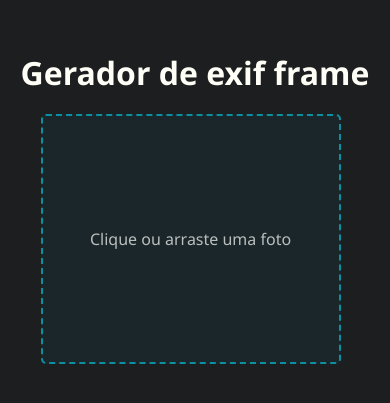
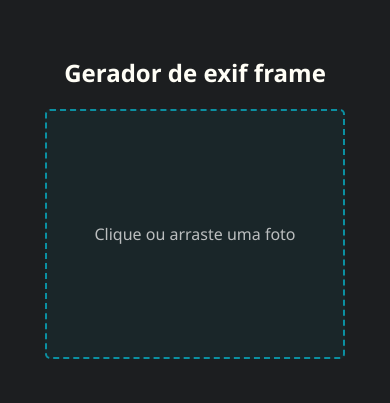
Before and after one commit to Gwin14/Criador-de-exif-frame, a React (Vite) app: page / in a window 390 px wide. Shown: the part 205-608 px from the top of the page. Built offline with nearby package versions, Linux system fonts and the light colour scheme.

Commit message:
fix: alinhamento do input para mobile

```diff
--- a/src/App.css
+++ b/src/App.css
@@ -1,6 +1,6 @@
 .image-upload {
   position: relative;
-  margin: 20px;
+  margin: 20px auto;
   padding: 10px;
   border: 2px dashed #00e1ff91;
   border-radius: 5px;
@@ -50,6 +50,7 @@
 .title {
   text-align: center;
   color: #fffef6;
+  font-size: 24px;
 }
 
 .image-upload:hover {
--- a/src/App.jsx
+++ b/src/App.jsx
@@ -120,7 +120,9 @@
         </>
       ) : (
         <div>
-          <h1 className="title">Gerador de exif frame</h1>
+          <h1 className="title" >
+            Gerador de exif frame
+          </h1>
           <div className="image-upload">
             <p>Clique ou arraste uma foto</p>
             <input type="file" onChange={handleImageUpload} accept="image/*" />
```
